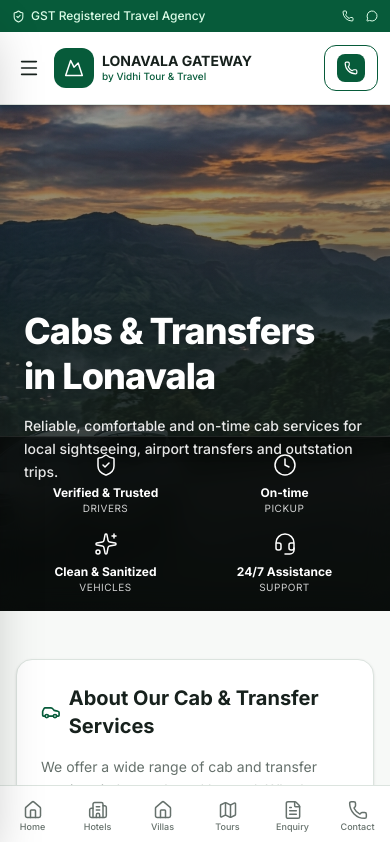
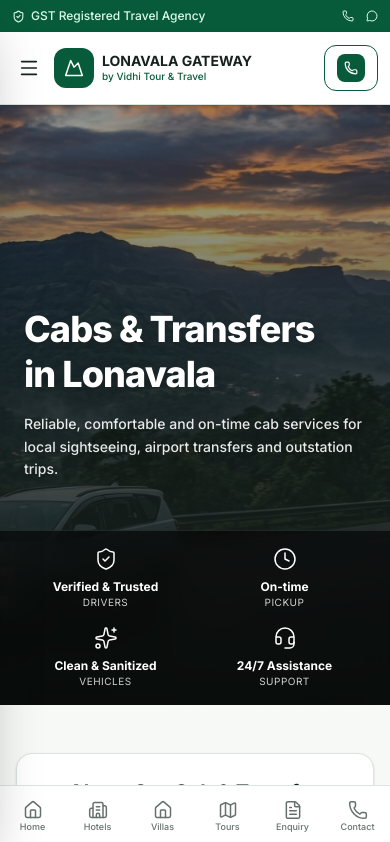
Before and after one commit to Dheeraj022/theananta, a Next.js app: page /cabs in a window 390 px wide. Shown: the top 842 px of the page. Built offline with nearby package versions, Linux system fonts and the light colour scheme.

Commit message:
style: adjust hero section heights, padding, and update tour image source

```diff
--- a/src/app/cabs/page.tsx
+++ b/src/app/cabs/page.tsx
@@ -20,7 +20,7 @@ export default function CabsPage() {
       <main className="min-h-screen bg-[#F7F9F7]">
 
         {/* Hero Section */}
-        <section className="relative w-full h-[60vh] min-h-[450px] flex flex-col justify-end bg-[#17211D] overflow-hidden">
+        <section className="relative w-full h-[60vh] min-h-[600px] md:min-h-[450px] flex flex-col justify-end bg-[#17211D] overflow-hidden">
           <Image
             src="/images/cabs/cab_hero.jpg"
             alt="Cabs & Transfers in Lonavala"
@@ -30,7 +30,7 @@ export default function CabsPage() {
           />
           <div className="absolute inset-0 bg-gradient-to-t from-[#17211D] via-[#17211D]/60 to-transparent"></div>
 
-          <div className="relative z-10 w-full max-w-[1200px] mx-auto px-6 lg:px-8 pb-32">
+          <div className="relative z-10 w-full max-w-[1200px] mx-auto px-6 lg:px-8 pb-56 md:pb-32">
             <h1 className="text-white font-extrabold text-4xl sm:text-5xl lg:text-6xl leading-tight mb-4 tracking-tight drop-shadow-lg">
               Cabs & Transfers<br />in Lonavala
             </h1>
--- a/src/app/things-to-do/page.tsx
+++ b/src/app/things-to-do/page.tsx
@@ -21,7 +21,7 @@ export default function ThingsToDoPage() {
       <main className="min-h-screen bg-[#F7F9F7]">
 
         {/* Hero Section */}
-        <section className="relative w-full h-[65vh] min-h-[500px] flex flex-col justify-end bg-[#17211D] overflow-hidden">
+        <section className="relative w-full h-[65vh] min-h-[600px] md:min-h-[500px] flex flex-col justify-end bg-[#17211D] overflow-hidden">
           <Image
             src="https://images.unsplash.com/photo-1625505826533-5c80aca7d157?auto=format&fit=crop&q=80&w=1920"
             alt="Things To Do in Lonavala"
@@ -31,7 +31,7 @@ export default function ThingsToDoPage() {
           />
           <div className="absolute inset-0 bg-gradient-to-t from-[#17211D] via-[#17211D]/60 to-transparent"></div>
 
-          <div className="relative z-10 w-full max-w-[1200px] mx-auto px-6 lg:px-8 pb-32">
+          <div className="relative z-10 w-full max-w-[1200px] mx-auto px-6 lg:px-8 pb-56 md:pb-32">
             <h1 className="text-white font-extrabold text-4xl sm:text-5xl lg:text-6xl leading-tight mb-4 tracking-tight drop-shadow-lg">
               Things To Do<br />in Lonavala
             </h1>
--- a/src/app/tours/page.tsx
+++ b/src/app/tours/page.tsx
@@ -54,9 +54,8 @@ export default async function ToursPage() {
                   {/* Hero Gallery */}
                   <div className="relative w-full h-[300px] lg:h-full flex flex-col gap-2">
                     <div className="relative w-full flex-grow rounded-2xl overflow-hidden cursor-pointer group shadow-sm">
-                      <Image src="https://images.unsplash.com/photo-1625505826533-5c80aca7d157?auto=format&fit=crop&q=80&w=800" alt="Lonavala Tour" fill className="object-cover transition-transform duration-700 group-hover:scale-105" priority />
+                      <Image src="/images/tours/tiger-point.jpg" alt="Lonavala Tour" fill className="object-cover transition-transform duration-700 group-hover:scale-105" priority />
                     </div>
-
                   </div>
                 </div>
               </section>
```
